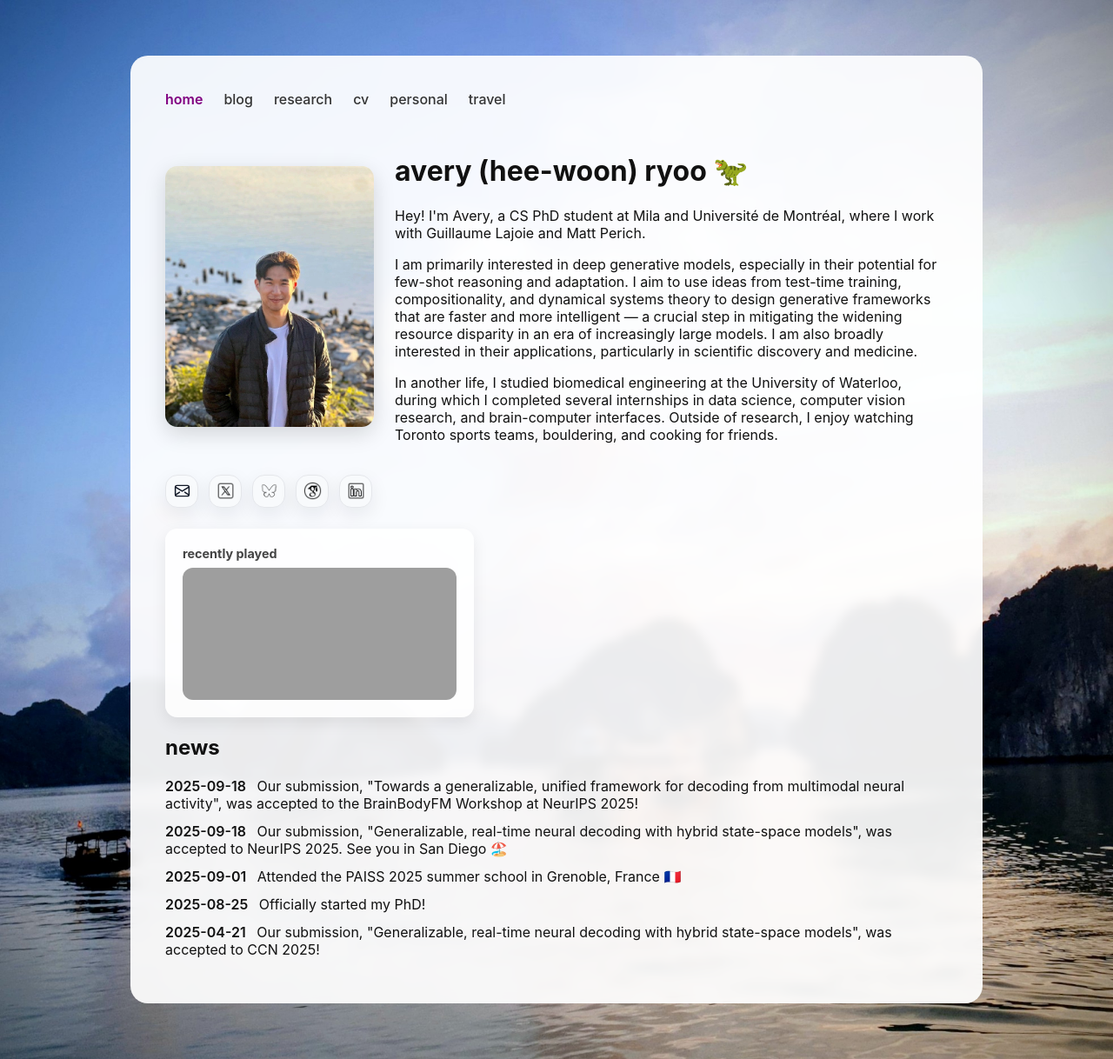
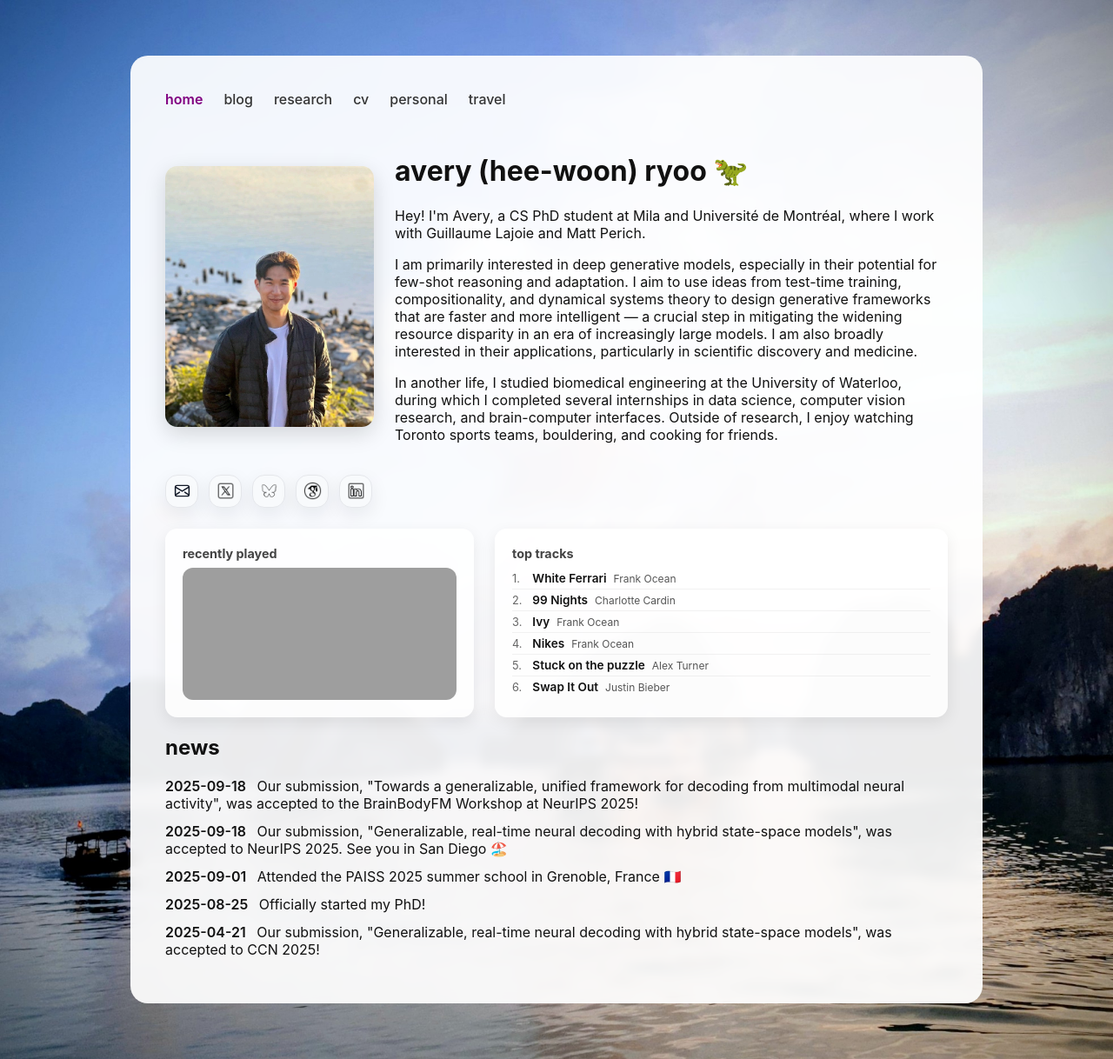
Before and after one commit to averyryoo/averyryoo.github.io, a Jekyll site: the page built from index.md, in a window 1280 px wide. Shown: the whole page at 87% size. Built offline with Jekyll 4.4.1, drawn with Linux system fonts in a browser that asks for light colours; grey boxes are pictures that could not be loaded.

Commit message:
chore: update spotify data

```diff
--- a/_data/spotify.yml
+++ b/_data/spotify.yml
@@ -5,5 +5,23 @@ now_playing:
   is_playing: false
   track: Stuck on the puzzle - intro
   url: https://open.spotify.com/track/0pFYxmR6JgIXjtzd0fKCUS
-top_tracks: []
-updated_at: 2026-03-10 14:02 UTC
+top_tracks:
+- artist: Frank Ocean
+  track: White Ferrari
+  url: https://open.spotify.com/track/2LMkwUfqC6S6s6qDVlEuzV
+- artist: Charlotte Cardin
+  track: 99 Nights
+  url: https://open.spotify.com/track/7w3vaoMGxdzfkiN25jmDDE
+- artist: Frank Ocean
+  track: Ivy
+  url: https://open.spotify.com/track/2ZWlPOoWh0626oTaHrnl2a
+- artist: Frank Ocean
+  track: Nikes
+  url: https://open.spotify.com/track/19YKaevk2bce4odJkP5L22
+- artist: Alex Turner
+  track: Stuck on the puzzle
+  url: https://open.spotify.com/track/3cUxncrTWSA9lhlQbuIwUY
+- artist: Justin Bieber
+  track: Swap It Out
+  url: https://open.spotify.com/track/5Gbzz2hICxjkf3JiAykSiL
+updated_at: 2026-03-10 15:29 UTC
```
